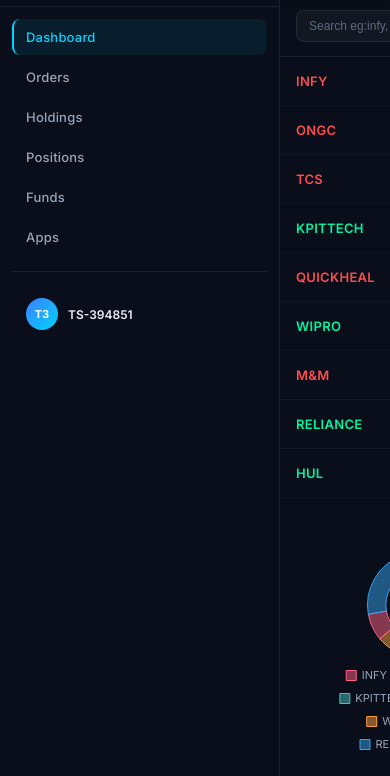
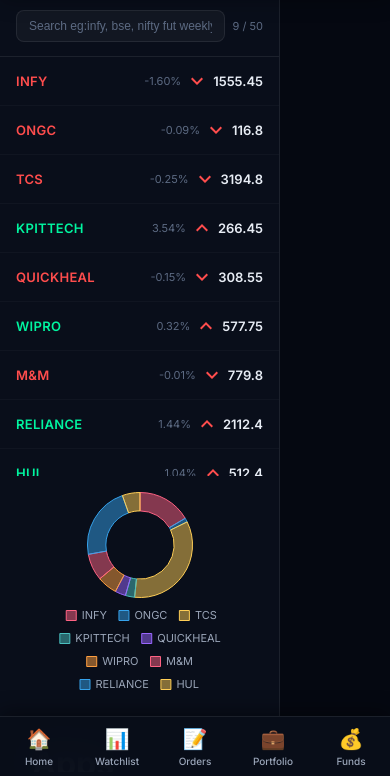
Before and after one commit to mainuddinkhudavand/Tradyfi, a React app in the folder dashboard/: page /apps in a window 390 px wide. Shown: the part 68-844 px from the top of the page. Built offline with nearby package versions, Linux system fonts and the light colour scheme; no server answers.

Commit message:
Implement dashboard mobile bottom navigation bar and layout

```diff
--- a/dashboard/src/components/Home.js
+++ b/dashboard/src/components/Home.js
@@ -1,15 +1,44 @@
 import React from "react";
+import { useLocation, Link } from "react-router-dom";
 import Dashboard from "./Dashboard";
 import TopBar from "./TopBar";
 import Menu from "./Menu";
 
 const Home = () => {
+  const location = useLocation();
+  const currentPath = location.pathname;
+
+  const tabs = [
+    { label: "Home", path: "/", icon: "🏠" },
+    { label: "Watchlist", path: "/watchlist", icon: "📊" },
+    { label: "Orders", path: "/orders", icon: "📝" },
+    { label: "Portfolio", path: "/holdings", icon: "💼" },
+    { label: "Funds", path: "/funds", icon: "💰" }
+  ];
+
   return (
-    <div style={{ display: "flex", height: "100vh", overflow: "hidden" }}>
+    <div className="home-layout-root">
       <Menu />
-      <div style={{ flex: 1, display: "flex", flexDirection: "column", overflow: "hidden" }}>
+      <div className="main-content-layout">
         <TopBar />
         <Dashboard />
+
+        {/* Mobile Bottom Navigation */}
+        <div className="mobile-bottom-nav">
+          {tabs.map((tab) => {
+            const isActive = currentPath === tab.path || (tab.path === "/holdings" && (currentPath === "/holdings" || currentPath === "/positions"));
+            return (
+              <Link
+                key={tab.label}
+                to={tab.path}
+                className={`mobile-nav-item ${isActive ? "active" : ""}`}
+              >
+                <span className="mobile-nav-icon">{tab.icon}</span>
+                <span className="mobile-nav-label">{tab.label}</span>
+              </Link>
+            );
+          })}
+        </div>
       </div>
     </div>
   );
--- a/dashboard/src/index.css
+++ b/dashboard/src/index.css
@@ -907,3 +907,82 @@ hr {
 .settings:hover { color: var(--text-primary); }
 
 .icon { color: var(--text-secondary); }
+
+/* ── Home Layout & Mobile Bottom Nav ── */
+.home-layout-root {
+  display: flex;
+  height: 100vh;
+  overflow: hidden;
+  width: 100%;
+}
+
+.main-content-layout {
+  flex: 1;
+  display: flex;
+  flex-direction: column;
+  overflow: hidden;
+  position: relative;
+}
+
+.mobile-bottom-nav {
+  display: none;
+  position: fixed;
+  bottom: 0;
+  left: 0;
+  right: 0;
+  height: 60px;
+  background: rgba(9, 14, 26, 0.96);
+  border-top: 1px solid var(--glass-border);
+  backdrop-filter: blur(20px);
+  -webkit-backdrop-filter: blur(20px);
+  z-index: 999;
+  justify-content: space-around;
+  align-items: center;
+  box-shadow: 0 -4px 20px rgba(0,0,0,0.4);
+}
+
+.mobile-nav-item {
+  display: flex;
+  flex-direction: column;
+  align-items: center;
+  justify-content: center;
+  flex: 1;
+  height: 100%;
+  text-decoration: none;
+  color: var(--text-secondary);
+  transition: all 0.2s;
+  gap: 4px;
+}
+
+.mobile-nav-icon {
+  font-size: 20px;
+}
+
+.mobile-nav-label {
+  font-size: 10px;
+  font-weight: 500;
+}
+
+.mobile-nav-item.active {
+  color: var(--accent-cyan);
+}
+
+.mobile-nav-item.active .mobile-nav-icon {
+  transform: translateY(-2px);
+  text-shadow: 0 0 10px rgba(0, 212, 255, 0.5);
+}
+
+@media (max-width: 768px) {
+  .menu-container {
+    display: none !important;
+  }
+
+  .mobile-bottom-nav {
+    display: flex;
+  }
+
+  .dashboard-container {
+    flex-direction: column;
+    height: calc(100vh - var(--topbar-h) - 60px) !important;
+  }
+}
```
